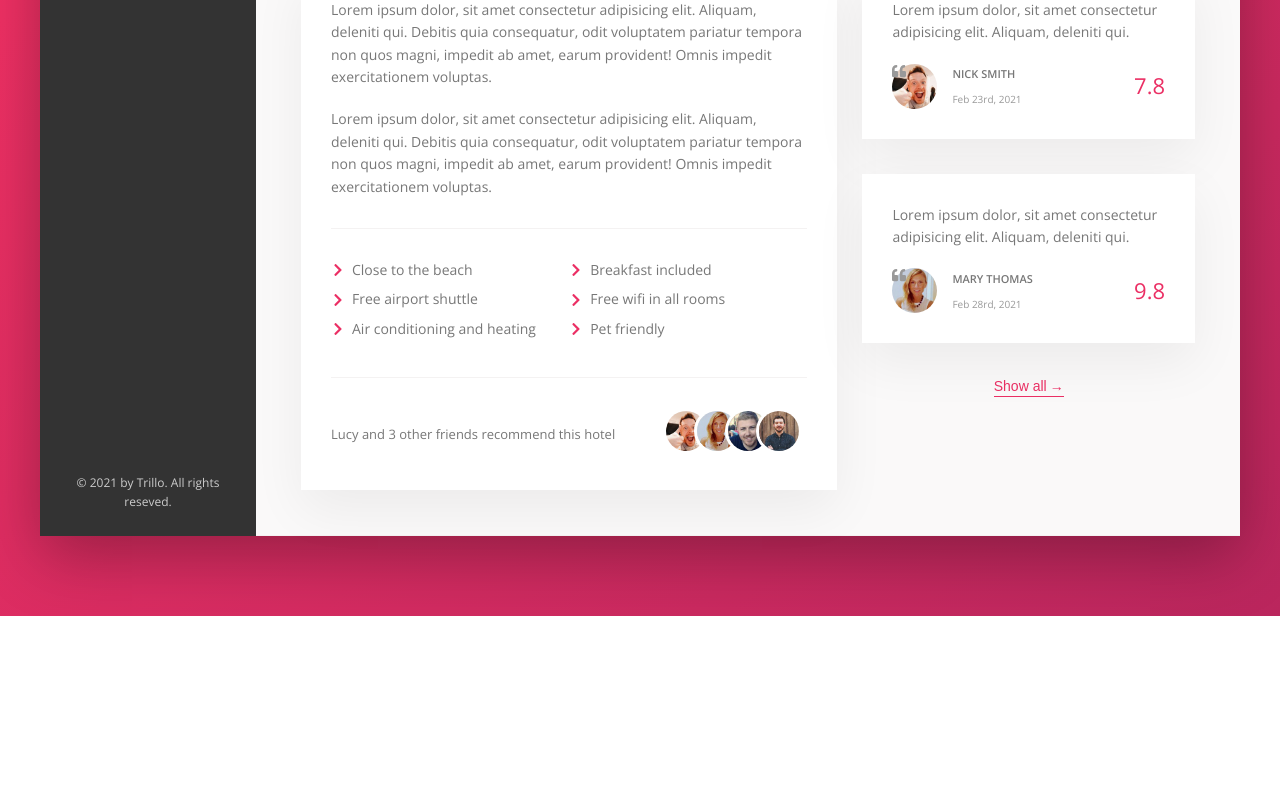
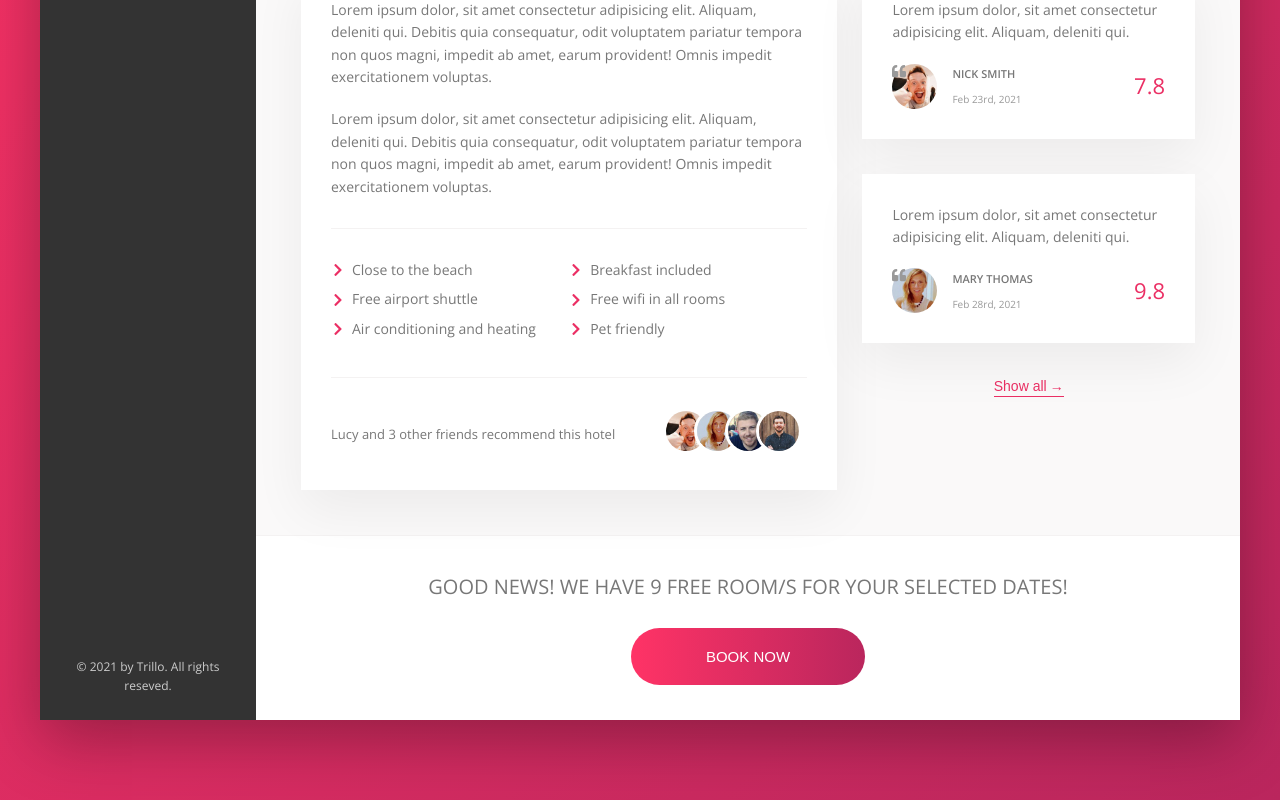
Before and after one commit to julikroch/trillo-project, a React (Create React App) app: page / in a window 1280 px wide. Shown: the part 494-1294 px from the top of the page. Before the commit the page ends 1110 px from the top, so only its background shows below. Built offline with nearby package versions, Linux system fonts and the light colour scheme.

Commit message:
finishing desktop project

```diff
--- a/src/components/Main.tsx
+++ b/src/components/Main.tsx
@@ -1,4 +1,4 @@
-import { useState } from 'react';
+import { FunctionComponent, useState } from 'react';
 import { FaStar, FaLocationArrow, FaChevronRight, FaQuoteLeft } from 'react-icons/fa';
 import hotels from './../json/hotel.json'
 
@@ -36,17 +36,9 @@
     personReviews: Reviews[]
 }
 
-const getStars = (stars: number) => {
-    let starRate = [];
+let randomNumber: number = Math.floor(Math.random() * 10);
 
-    for (let index = 0; index < stars; index++) {
-        starRate.push(<FaStar className='overview__icon-star' />)
-    }
-
-    return starRate
-}
-
-const Main = () => {
+const Main: FunctionComponent = () => {
 
     const [hotel] = useState<Hotel>(hotels)
 
@@ -62,6 +54,16 @@
         personImages,
         personReviews
     } = hotel
+
+    const getStars = (stars: number) => {
+        let starRate = [];
+
+        for (let index = 0; index < stars; index++) {
+            starRate.push(<FaStar className='overview__icon-star' />)
+        }
+
+        return starRate
+    }
 
     return (
         <main className="hotel-view">
@@ -132,6 +134,16 @@
                     <button className="btn-inline">Show all<span>&rarr;</span></button>
                 </div>
             </div>
+            <div className="cta">
+                <h2 className="cta__book-now">
+                    {randomNumber !== 0 ? `Good news! We have ${randomNumber} free room/s for your selected dates!` : 'No rooms available for selected dates 😞'}
+                </h2>
+                <button className="btn">
+                    <span className="btn__visible">Book now</span>
+                    <span className="btn__invisible">
+                        {randomNumber !== 0 ? `Only ${randomNumber} rooms` : 'No rooms available 😞'} left</span>
+                </button>
+            </div>
         </main>
     )
 }
--- a/src/sass/components/_components.scss
+++ b/src/sass/components/_components.scss
@@ -409,3 +409,64 @@
         z-index: 10;
     }
 }
+
+//CTA
+
+.cta {
+    padding: 3.5rem 0;
+    text-align: center;
+
+    &__book-now {
+        font-size: 2rem;
+        font-weight: 300;
+        text-transform: uppercase;
+        margin-bottom: 2.5rem;
+    }
+}
+
+.btn {
+    font-size: 1.5rem;
+    font-weight: 300;
+    text-transform: uppercase;
+    border-radius: 100px;
+    border: none;
+    background-image: linear-gradient(to right, var(--color-primary-light), var(--color-primary-dark));
+    color: #fff;
+    position: relative;
+    overflow: hidden;
+
+    &>* {
+        display: inline-block;
+        height: 100%;
+        width: 100%;
+        transition: all .2s;
+    }
+
+    &__visible {
+        padding: 2rem 7.5rem;
+    }
+
+    &__invisible {
+        position: absolute;
+        padding: 2rem 0;
+        left: 0;
+        top: -100%;
+    }
+
+    &:hover {
+        background-image: linear-gradient(to left, var(--color-primary-light), var(--color-primary-dark));
+    }
+
+    &:hover &__visible {
+        transform: translateY(100%);
+    }
+
+    &:hover &__invisible {
+        top: 0;
+    }
+
+    &:focus {
+        outline: none;
+        animation: pulsate .3s infinite;
+    }
+}
```
